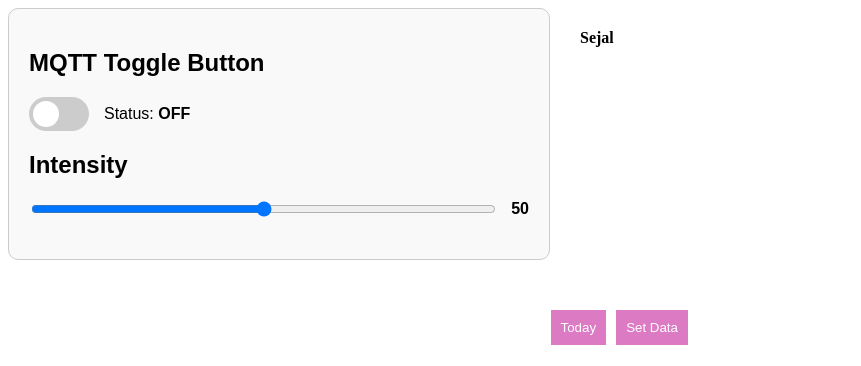
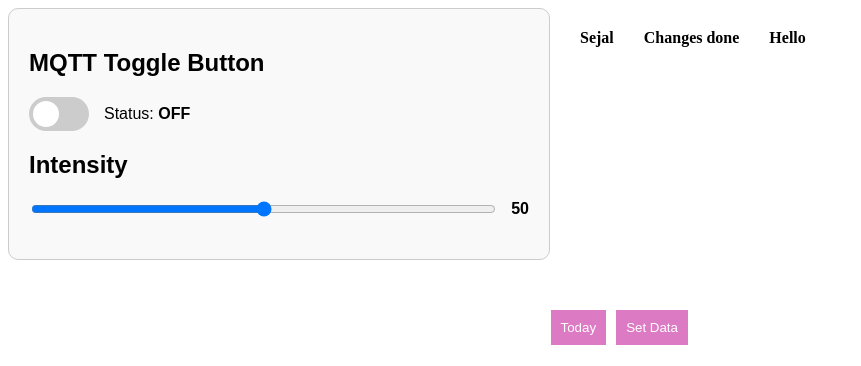
Before and after one commit to KambleSudhirSejal/CI_CD-Pipeline-Learning, a Flask app: page / in a window 1280 px wide. Shown: the top 366 px of the page, without its empty margins (0-861 px from the left). Run offline with Flask 3, Linux system fonts and the light colour scheme; data comes from the database, SQL or seed files in the repository.

Commit message:
here is hello wrriten

```diff
--- a/templates/index.html
+++ b/templates/index.html
@@ -28,6 +28,8 @@
                 </div>
             </div>
             <h4>Sejal </h4>
+            <h4>Changes done</h4>
+            <h4>Hello</h4>
 
             <div class="graph-container">
                     <div id="TodayAndSetDateButton">
```
